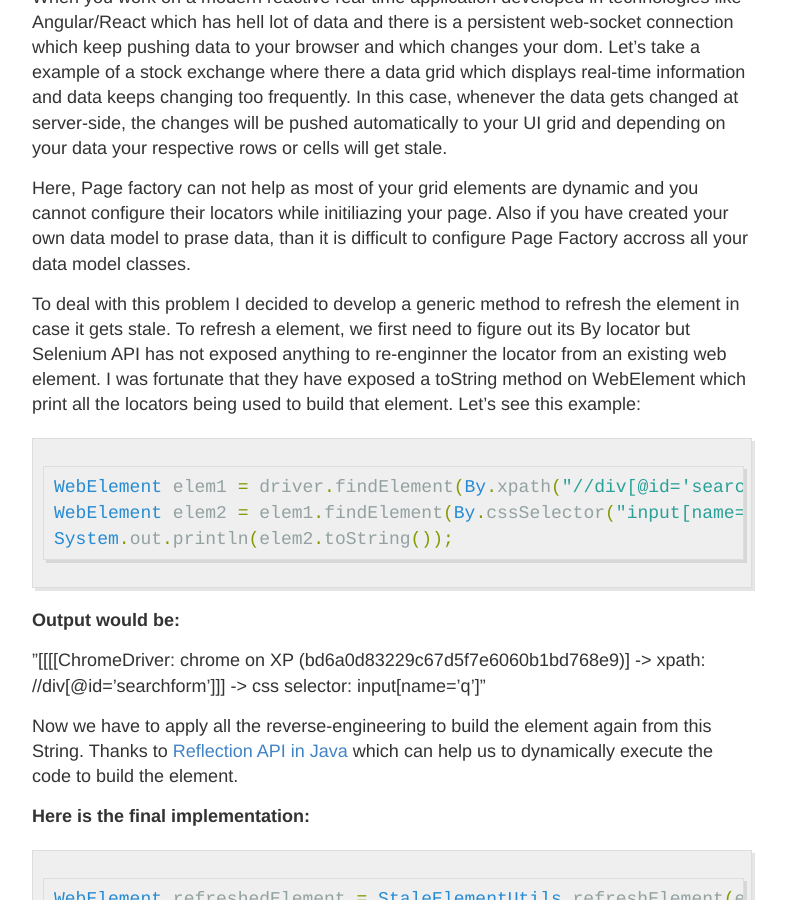
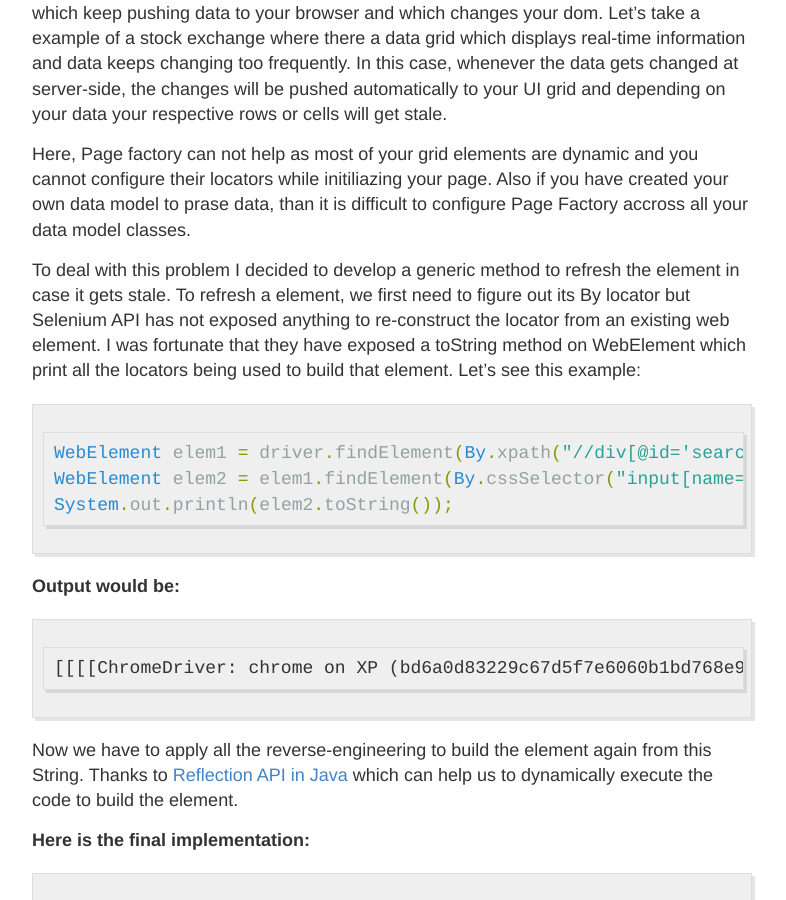
Before and after one commit to sahajamit/sahajamit.github.io, a Jekyll site: the page built from _posts/2017-8-10-Mystery-Of-stale-Element-Reference-Exception.md, in a window 1280 px wide and 900 px high, scrolled down 1988 px. Shown: the whole window, without its empty margins (248-1034 px from the left). Built offline with Jekyll 4.4.1, drawn with Linux system fonts in a browser that asks for light colours; comment, search, counter and statistics services are not loaded; some of the changed text lies outside the part shown.

Commit message:
added new blog

````diff
--- a/_posts/2017-8-10-Mystery-Of-stale-Element-Reference-Exception.md
+++ b/_posts/2017-8-10-Mystery-Of-stale-Element-Reference-Exception.md
@@ -46,13 +45,12 @@ public class GoogleSearchPage {
 In the above example, a proxy would be configured for every Web Element when the page gets initialised. Every time we use a WebElement it will go and find it again so we shouldn't see StaleElementException. This approach would solve your stale element problem at most of the places except some corner cases which I will cover in the next approach.
 
 - ## Refreshing the Element whenever it gets stale ##
----------------------------------------------------
 
 When you work on a modern reactive real-time application developed in technologies like Angular/React which has hell lot of data and there is a persistent web-socket connection which keep pushing data to your browser and which changes your dom.  Let's take a example of a stock exchange where there a data grid which displays real-time information and data keeps changing too frequently. In this case, whenever the data gets changed at server-side, the changes will be pushed automatically to your UI grid and depending on your data your respective rows or cells will get stale.
 
 Here, Page factory can not help as most of your grid elements are dynamic and you cannot configure their locators while initiliazing your page. Also if you have created your own data model to prase data, than it is difficult to configure Page Factory accross all your data model classes.
 
-To deal with this problem I decided to develop a generic method to refresh the element in case it gets stale. To refresh a element, we first need to figure out its By locator but Selenium API has not exposed anything to re-enginner the locator from an existing web element. I was fortunate that they have exposed a toString method on WebElement which print all the locators being used to build that element. Let's see this example:
+To deal with this problem I decided to develop a generic method to refresh the element in case it gets stale. To refresh a element, we first need to figure out its By locator but Selenium API has not exposed anything to re-construct the locator from an existing web element. I was fortunate that they have exposed a toString method on WebElement which print all the locators being used to build that element. Let's see this example:
 
 ```java
 WebElement elem1 = driver.findElement(By.xpath("//div[@id='searchform']"));
@@ -61,8 +59,9 @@ System.out.println(elem2.toString());
 ```
 
 **Output would be:**
-
-"[[[[ChromeDriver: chrome on XP (bd6a0d83229c67d5f7e6060b1bd768e9)] -> xpath: //div[@id='searchform']]] -> css selector: input[name='q']"
+```
+[[[[ChromeDriver: chrome on XP (bd6a0d83229c67d5f7e6060b1bd768e9)] -> xpath: //div[@id='searchform']]] -> css selector: input[name='q']
+```
 
 Now we have to apply all the reverse-engineering to build the element again from this String. Thanks to [Reflection API in Java](https://docs.oracle.com/javase/tutorial/reflect/) which can help us to dynamically execute the code to build the element.
 
````
Also changed, not shown: other parts of _posts/2017-8-10-Mystery-Of-stale-Element-Reference-Exception.md (+2 -3 lines).
